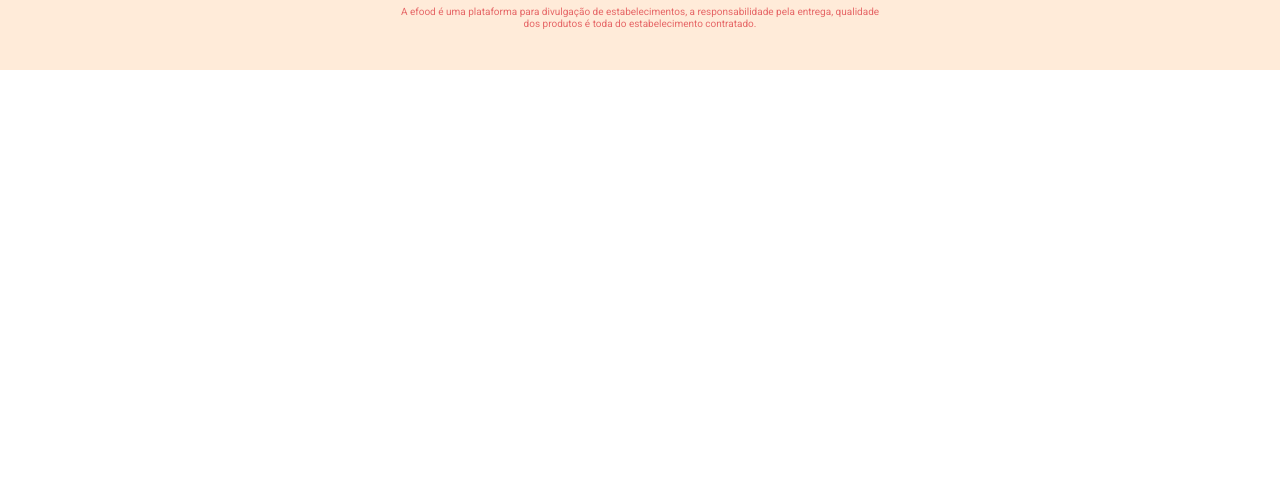
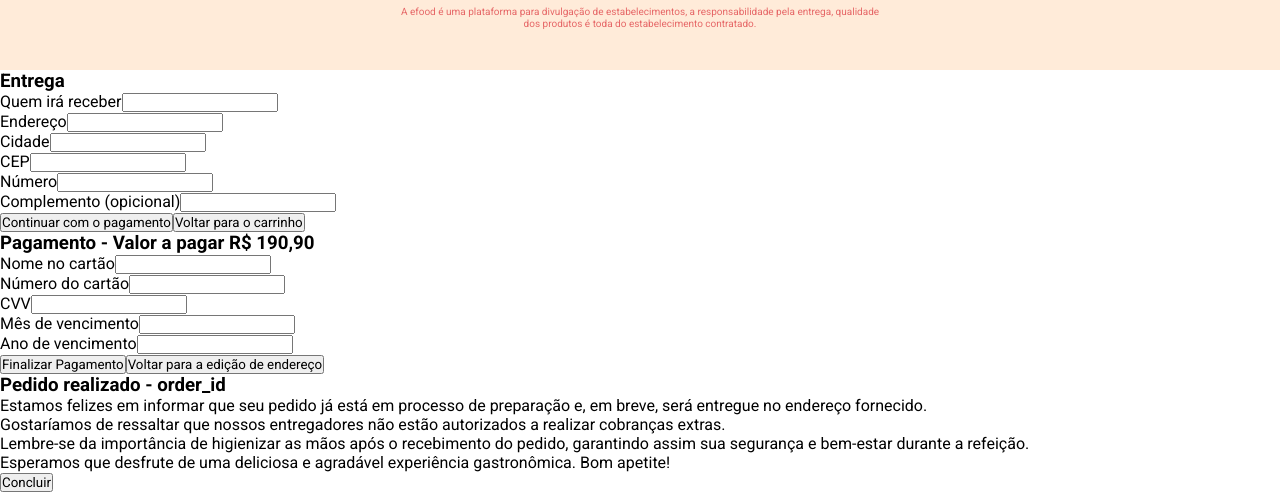
Before and after one commit to A97Campos/efood, a React (Create React App) app in the folder efood/: page /perfil/1 in a window 1280 px wide. Shown: the part 721-1213 px from the top of the page. Before the commit the page ends 800 px from the top, so only its background shows below. Built offline with nearby package versions, Linux system fonts and the light colour scheme; no server answers.

Commit message:
criação do checkout

```diff
--- a/efood/src/App.tsx
+++ b/efood/src/App.tsx
@@ -5,11 +5,9 @@ import { Rotas } from './routes';
 import { Provider } from 'react-redux';
 import { store } from './store';
 import { Cart } from './components/Cart';
-import { useState } from 'react';
-import { Cardapios } from './pages/Home';
+import { Checkout } from './components/Checkout';
 
 function App() {
-  const [cardapio, setCardapio] = useState<Cardapios>()
   return (
     <Provider store={store}>
       <BrowserRouter>
@@ -17,6 +15,7 @@ function App() {
         <Rotas />
         <Footer />
         <Cart />
+        <Checkout />
       </BrowserRouter>
     </Provider>
   );
--- /dev/null
+++ b/efood/src/components/Checkout/index.tsx
@@ -0,0 +1,78 @@
+export const Checkout = () => {
+    return (
+        <>
+            <div>
+                <h3>Entrega</h3>
+                <form>
+                    <div>
+                        <div>
+                            <label htmlFor="nome">Quem irá receber</label>
+                            <input type="text" name="nome" id="nome" />
+                        </div>
+                        <div>
+                            <label htmlFor="endereco">Endereço</label>
+                            <input type="text" name="endereco" id="endereco" />
+                        </div>
+                        <div>
+                            <label htmlFor="cidade">Cidade</label>
+                            <input type="text" name="cidade" id="cidade" />
+                        </div>
+                        <div>
+                            <label htmlFor="cep">CEP</label>
+                            <input type="text" name="cep" id="cep" />
+                        </div>
+                        <div>
+                            <label htmlFor="numero">Número</label>
+                            <input type="text" name="numero" id="numero" />
+                        </div>
+                        <div>
+                            <label htmlFor="complemento">Complemento (opicional)</label>
+                            <input type="text" name="complemento" id="complemento" />
+                        </div>
+
+                        <button>Continuar com o pagamento</button>
+                        <button>Voltar para o carrinho</button>
+                    </div>
+
+                    <div>
+                        <h3>Pagamento - Valor a pagar R$ 190,90</h3>
+                        <div>
+                            <label htmlFor="nomeNoCartao">Nome no cartão</label>
+                            <input type="text" name="nomeNoCartao" id="nomeNoCartao" />
+                        </div>
+                        <div>
+                            <label htmlFor="numeroDoCartao">Número do cartão</label>
+                            <input type="text" name="numeroDoCartao" id="numeroDoCartao" />
+                        </div>
+                        <div>
+                            <label htmlFor="cvv">CVV</label>
+                            <input type="text" name="cvv" id="cvv" />
+                        </div>
+                        <div>
+                            <label htmlFor="mesDeVencimento">Mês de vencimento</label>
+                            <input type="text" name="mesDeVencimento" id="mesDeVencimento" />
+                        </div>
+                        <div>
+                            <label htmlFor="anoDeVencimento">Ano de vencimento</label>
+                            <input type="text" name="anoDeVencimento" id="anoDeVencimento" />
+                        </div>
+
+                        <button>Finalizar Pagamento</button>
+                        <button>Voltar para a edição de endereço</button>
+                    </div>
+                </form>
+
+                <div>
+                    <h3>Pedido realizado - order_id</h3>
+                    <p>Estamos felizes em informar que seu pedido já está em processo de preparação e, em breve, será entregue no endereço fornecido.</p>
+                    <p>Gostaríamos de ressaltar que nossos entregadores não estão autorizados a realizar cobranças extras.</p>
+                    <p>Lembre-se da importância de higienizar as mãos após o recebimento do pedido, garantindo assim sua segurança e bem-estar durante a refeição.</p>
+                    <p>Esperamos que desfrute de uma deliciosa e agradável experiência gastronômica. Bom apetite!</p>
+                    <button>Concluir</button>
+                </div>
+            </div>
+
+        </>
+
+    )
+}
--- a/efood/src/pages/Perfil/index.tsx
+++ b/efood/src/pages/Perfil/index.tsx
@@ -4,7 +4,6 @@ import { ListaCardapios } from "../../components/ListaCardapio";
 import { Banner } from "../../components/Banner";
 
 import { useGetCardapiosQuery } from "../../services/api";
-import { Cart } from "../../components/Cart";
 
 
 type RestaurantParams = {
```
